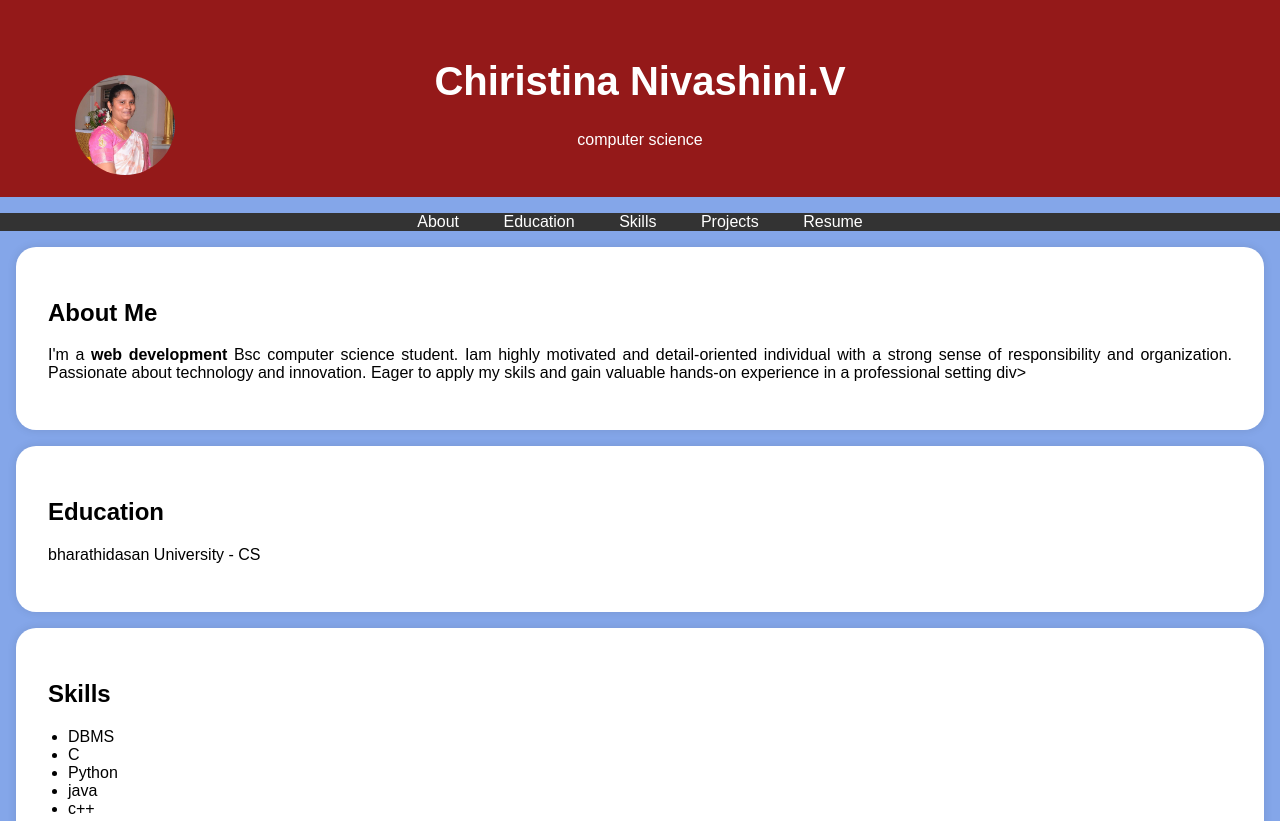
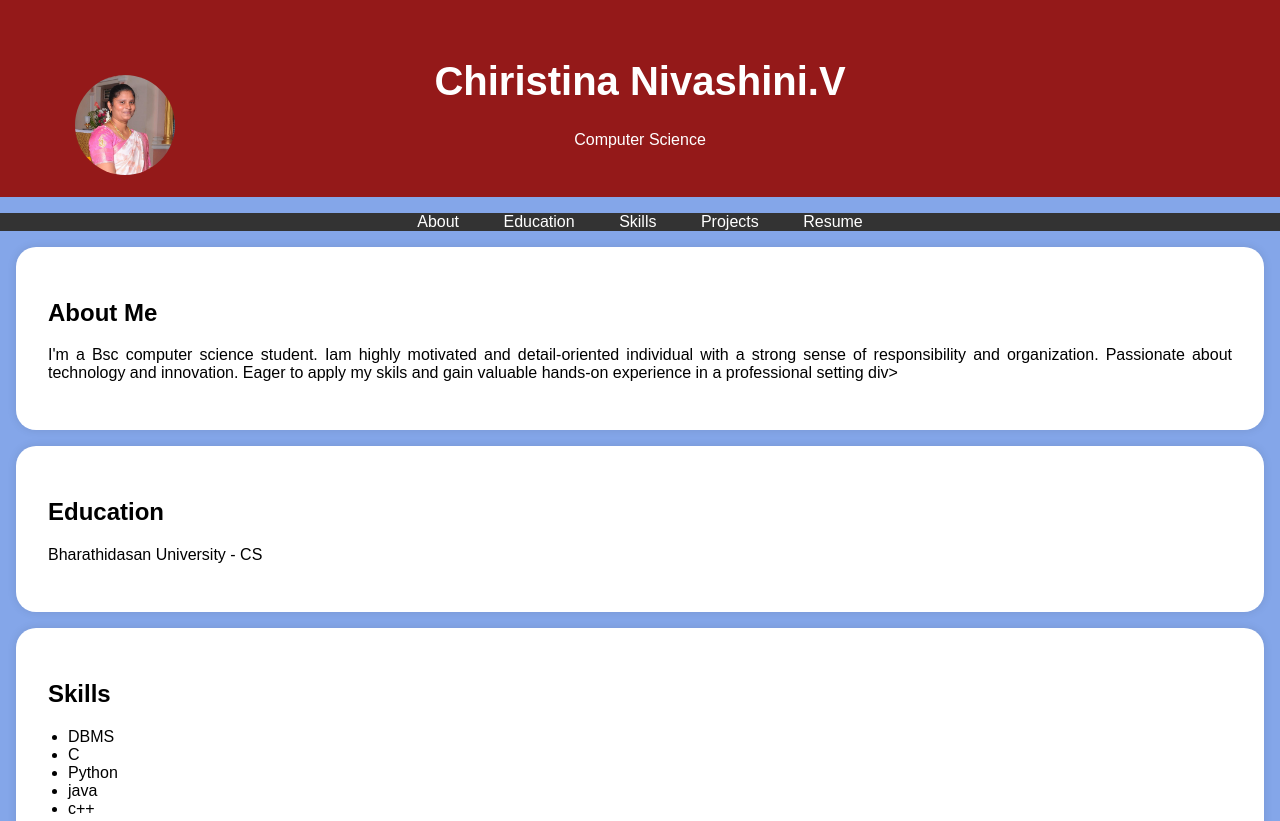
Before and after one commit to chrish3024/digital-portfolio, a plain HTML site: page index.html in a window 1280 px wide. Shown: the top 821 px of the page. Drawn offline with Linux system fonts and the light colour scheme.

Commit message:
Update index.html

```diff
--- a/index.html
+++ b/index.html
@@ -97,7 +97,7 @@
             <!-- Add your profile picture here -->
             <img src="Profile.jpg" alt="Your Profile Picture" class="profile-picture">
             <h1>Chiristina Nivashini.V</h1>
-            <p>computer science</p>
+            <p>Computer Science</p>
         </div>
     </header>
 
@@ -115,7 +115,7 @@
     <section id="about">
         <div class="section-content">
             <h2>About Me</h2>
-            <p>I'm a <b>web development</b> Bsc computer science student.
+            <p>I'm a Bsc computer science student.
                 Iam highly motivated and detail-oriented individual with a strong sense of responsibility and organization.
                 Passionate about technology and innovation.
                 Eager to apply my skils and gain valuable hands-on experience in a professional setting div>
@@ -124,7 +124,7 @@
     <section id="education">
         <div class="section-content">
             <h2>Education</h2>
-            <p>bharathidasan University  - CS</p>
+            <p>Bharathidasan University  - CS</p>
 
 
         </div>
```
